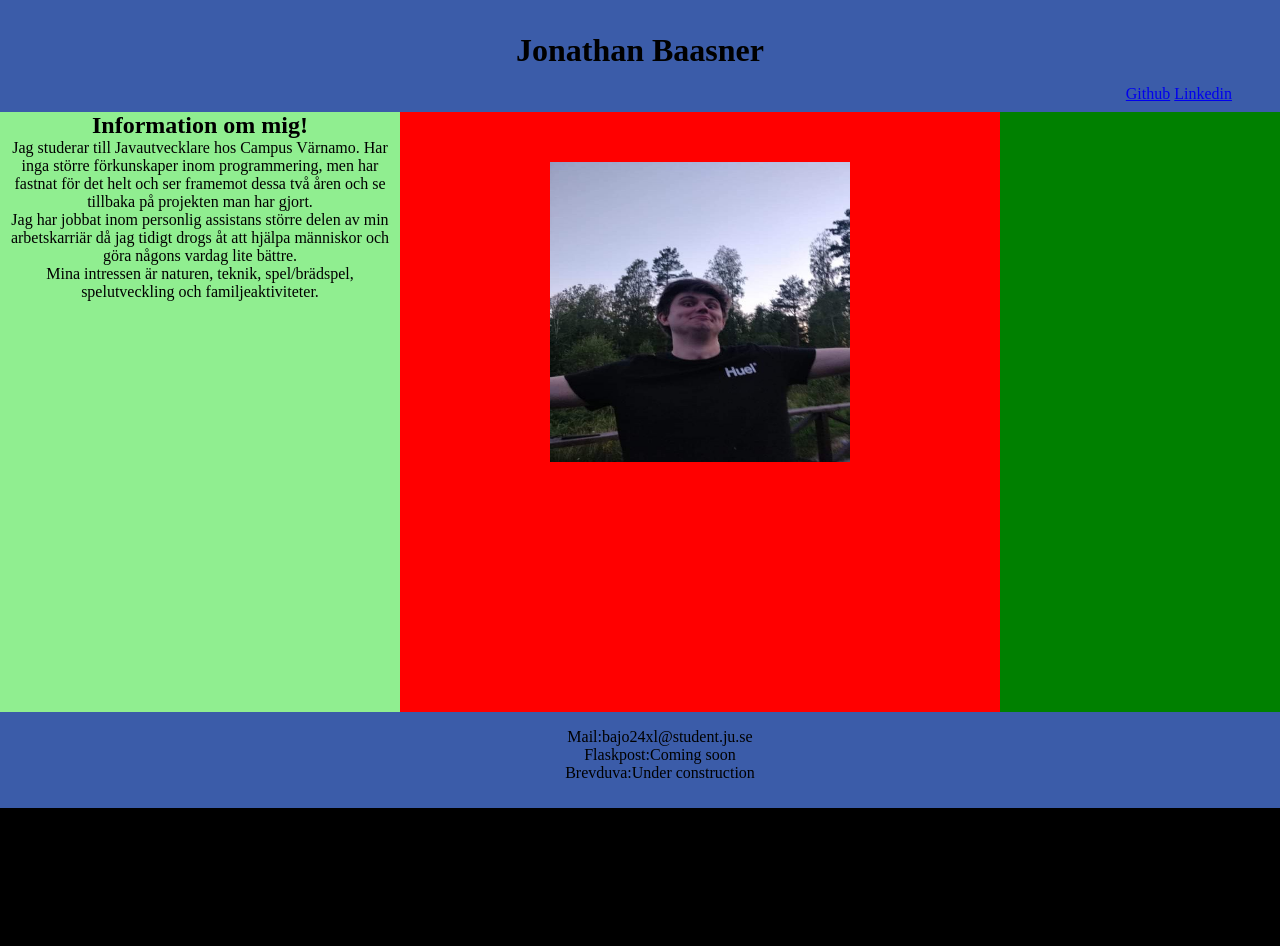
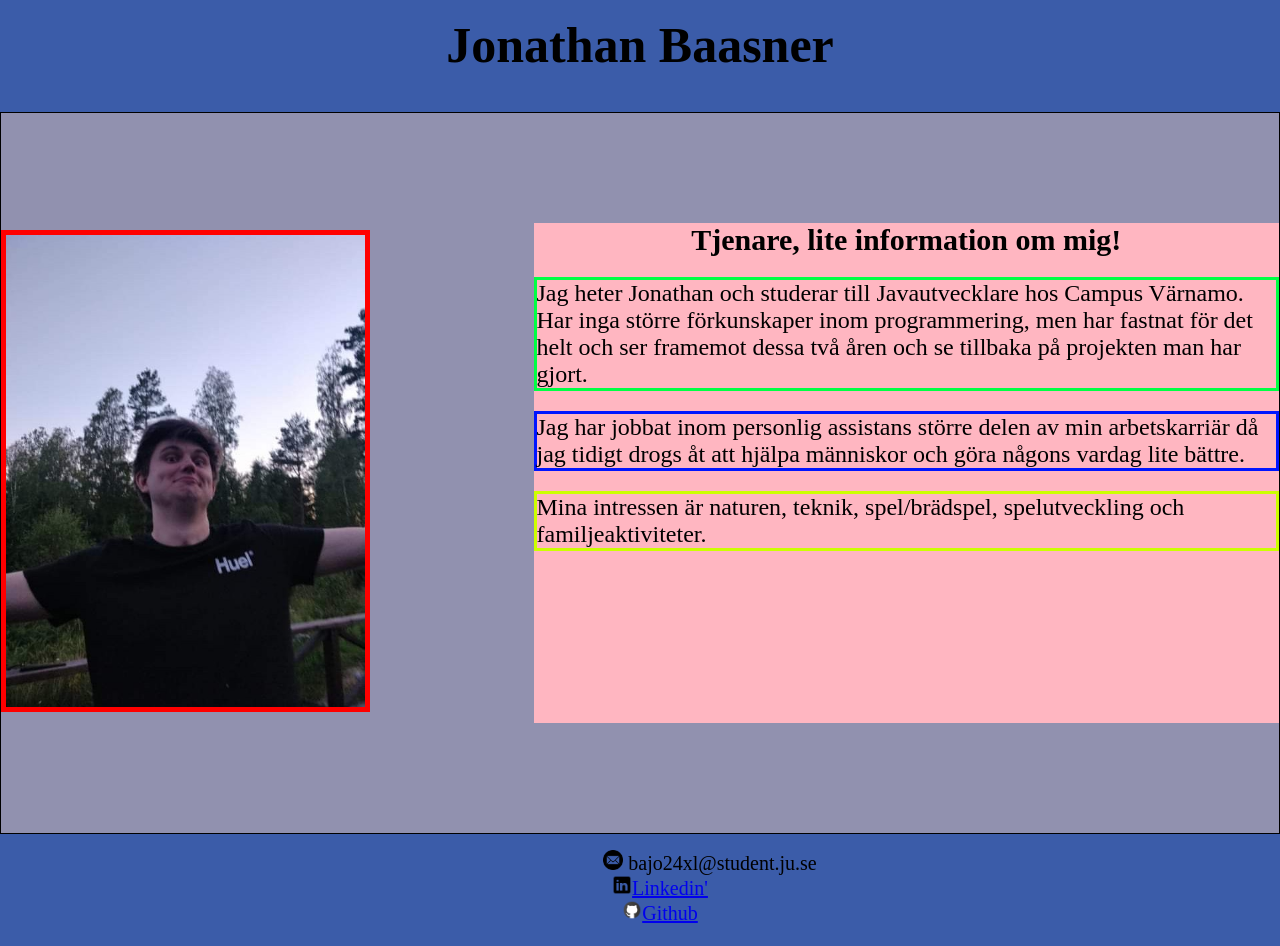
Before and after one commit to LaYonny/cv, a plain HTML site: page index.html in a window 1280 px wide. Before the commit the page ends 808 px from the top, so only its background shows below. Drawn offline with Linux system fonts and the light colour scheme.

Commit message:
adds new info to index and css

```diff
--- a/index.html
+++ b/index.html
@@ -1,44 +1,75 @@
 <!DOCTYPE html>
-<html lang="en">
+<html lang="sv">
 <head>
     <meta charset="UTF-8">
     <meta name="viewport" content="width=device-width, initial-scale=1.0">
+
     <link rel="stylesheet" href="style.css">
     <link rel="icon" type="image/ico" href="image/favicon (kopia).ico">
+
     <title>CV test</title>
+
 </head>
 <body>
 
     <header>
+
         <h1>Jonathan Baasner</h1>
-        <nav class="headlinks">
-            <a href="https://github.com/LaYonny">Github</a>
-            <a href="https://www.linkedin.com">Linkedin</a>
-        <nav></nav>
+
     </header>
 
     <main>
         <div class="container">
-            <div class="imgBox">
+            <div>
                 <img class="profilBild" src="image/profile.jpg" alt="hehe">
             </div>
             <div class="textBox">
-                <h2>Information om mig!</h2>
-                <section>
-                    <p>Jag studerar till Javautvecklare hos Campus Värnamo. Har inga större förkunskaper inom programmering, men har fastnat för det helt och ser framemot dessa två åren och se tillbaka på projekten man har gjort.</p>
+                <h2 class ="huvudInfotext">Tjenare, lite information om mig!</h2>
+
+                <section class="box1">
+                    <p>Jag heter Jonathan och studerar till Javautvecklare hos Campus Värnamo. Har inga större förkunskaper inom programmering, men har fastnat för det helt och ser framemot dessa två åren och se tillbaka på projekten man har gjort.</p>
+                </section>
+
+                <section class="box2">
                     <p>Jag har jobbat inom personlig assistans större delen av min arbetskarriär då jag tidigt drogs åt att hjälpa människor och göra någons vardag lite bättre.</p>
+                </section>
+
+                <section class="box3">
                     <p>Mina intressen är naturen, teknik, spel/brädspel, spelutveckling och familjeaktiviteter.</p>
-                    </section>
+                </section>
+
             </div>
+
         </div>
+
     </main>
 
     <footer>
-        <ul>
-            <p>Mail:bajo24xl@student.ju.se</p>
-            <p>Flaskpost:Coming soon</p>
-            <p>Brevduva:Under construction</p>
+
+        <ul class="infoFooter">
+            <p>
+                <img class="mailIcon" src="image/mail.png" alt="">
+                bajo24xl@student.ju.se
+
+            </p>
+
+            <p>
+
+               <a href="https://www.linkedin.com" target="_blank">
+                <img class="linkIcon" src="image/linkedin.png" alt="">Linkedin'
+                </a>
+
+            </p>
+
+            <p>
+                <a href="https://github.com/LaYonny">
+                    <img class="gitIcon"  src="image/img.icons8.com.png" alt="">Github
+                </a>
+
+            </p>
+
         </ul>
+
     </footer>
 </body>
 </html>
--- a/style.css
+++ b/style.css
@@ -3,75 +3,116 @@
 
 }
 body{
-    background-color: black;
+    background-color: white;
 }
 
 header{
     height: 5rem;
     background-color: rgb(59, 92, 169);
     text-align: center;
-    padding: 1rem;
     align-items: flex-start;
+    padding-top: 1rem;
+    padding-bottom: 1rem;
 }
 .headlinks{
     text-align: right;
-  padding-right: 2rem;
+    padding-right: 2rem;
 
 }
 
-main{
-    background-color: green;
-}
+
 
 .container{
-    position:relative;
-    background-color: red;
-   /* flex-wrap: wrap; */
-    width: 1000px;
-    height: 600px;
+    display: flex;
+    justify-content:center;
+    gap: 20px;
+    align-items: center;
+    border: solid,1px;
+    height: 90vh;
+    background-color: #9191af;
 
 }
-
-.imgBox{
-    position:absolute;
-    right: 0;
-    top: 50px;
-    width: 600px;
-    height: 600px;
-    text-align: center;
-
-
+.textBox{
+    background-color: lightpink;
+    width: 800px;
+    height: 500px;
+    display: flex;
+    flex-direction: column;
+    gap: 20px;
 
 
 }
 
-.textBox{
-    position:absolute;
-    left: 0;
-    width:400px;
-    height: 600px;
-    background-color: lightgreen;
-   text-align: center;
+.huvudInfotext{
+    text-align: center;
+    font-size: 30px;
+}
 
-
-
+.box1{
+    border: solid,3px,rgb(0, 255, 68);
+    font-size: 24px;
 
 }
 
+.box2{
+    border: solid,3px,rgb(0, 21, 255);
+    font-size: 24px;
+}
+.box3{
+    border: solid,3px,rgb(204, 255, 0);
+    font-size: 24px;
+}
+
 h1{
-    padding: 1rem;
+    font-size: 50px;
+}
+
+h2{
+    font-size: large;
 }
 
 .profilBild{
- height: 50%;
- width: 50%;
+    height: 90%;
+    width: 70%;
+    border: solid,5px,red;
 }
 
 footer{
     height: 5rem;
     background-color: rgb(59, 92, 169);
+    padding-top: 1rem;
+    padding-bottom: 1rem;
+
+}
+
+.infoFooter{
     text-align: center;
-    padding-top: 1rem;
-    padding: 0,5rem;
-    align-items: flex-end;
+    font-size: 20px;
 }
+
+.headlinks{
+    text-align: left;
+    margin: 0;
+}
+
+.mailIcon{
+
+    height: 20px;
+    width: 20px;
+    padding-left: 100px;
+
+}
+
+.linkIcon{
+
+    height: 20px;
+    width: 20px;
+
+}
+
+.gitIcon{
+
+    height: 20px;
+    width: 20px;
+
+}
```
Also changed, not shown: image/img.icons8.com.png (added), image/linkedin.png (added), image/mail.png (added), 1 other file.
